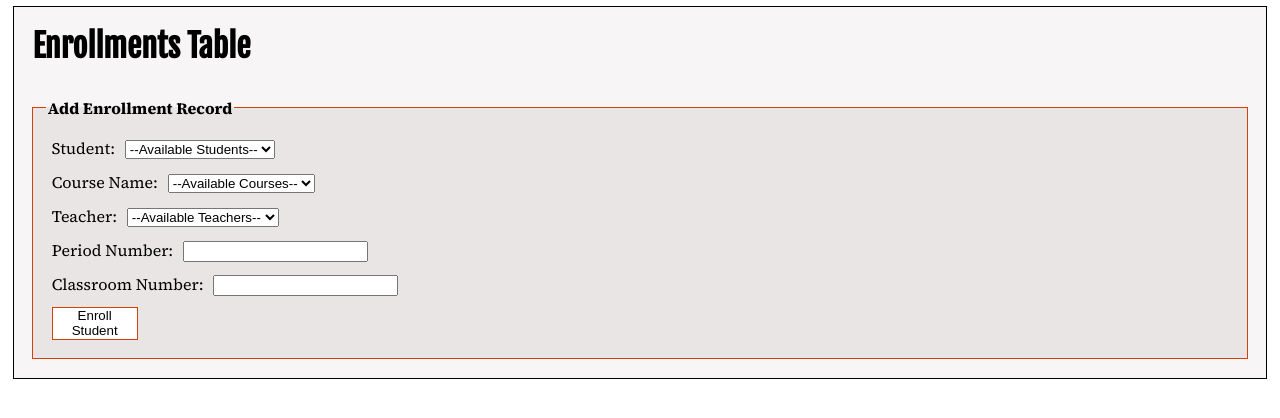
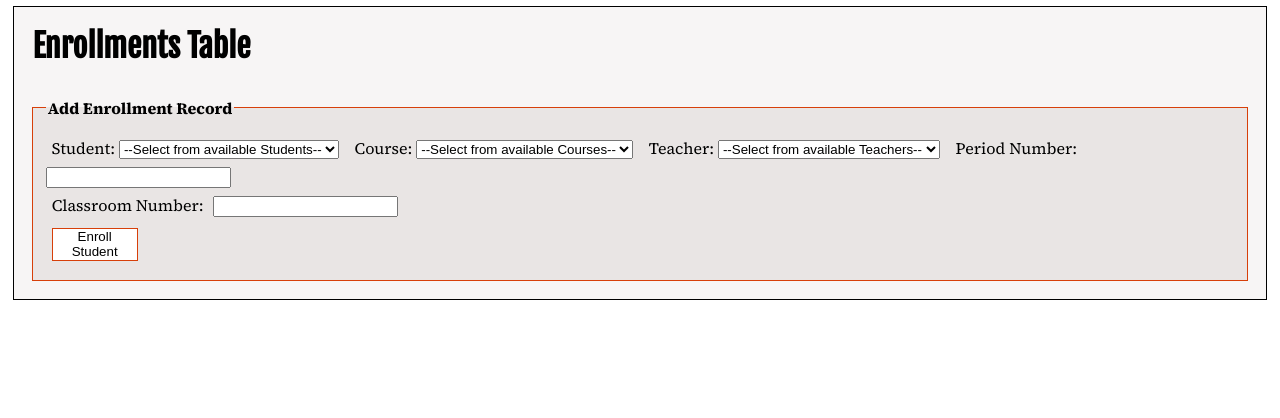
Before and after one commit to conradschreiner/BHSClassEnrollmentsFlaskApp, a Flask app: template templates/enrollments.j2 in a window 1280 px wide. Shown: the part 87-505 px from the top of the page. Run offline with Flask 3, Linux system fonts and the light colour scheme; the template is opened without the code that fills it, so the values that code supplies are empty; some libraries are stand-ins or nearby versions.

Commit message:
Enrollments INSERT implemented via add_enrollment() with dynamic dropdowns

```diff
--- a/app.py
+++ b/app.py
@@ -35,6 +35,11 @@ def run_select_query(query):
     cursor.execute(query)
     return cursor.fetchall()
 
+def run_select_params_query(query, values):
+    """Executes and returns a mysql select query against the configured database."""
+    cursor = mysql.connection.cursor()
+    cursor.execute(query, values)
+    return cursor.fetchall()
 
 def run_insert_query(query, values):
     """Executes and commits a mysql insert query against the configured database."""
@@ -343,12 +348,43 @@ def enrollments():
 
     # load query from file and store as string variable
     enrollments_query = read_sql_file(r"database/sql_storage/select_all_enrollments.sql")
+    student_names_query = read_sql_file(r"database/sql_storage/select_student_names.sql")
+    course_names_query = read_sql_file(r"database/sql_storage/select_course_names.sql")
+    teacher_names_query = read_sql_file(r"database/sql_storage/select_teacher_names.sql")
 
     # run query and generate jinja template
-    results = run_select_query(enrollments_query)
+    enrollments_table = run_select_query(enrollments_query)
+    student_dropdown = run_select_query(student_names_query)
+    course_dropdown = run_select_query(course_names_query)
+    teacher_dropdown = run_select_query(teacher_names_query)
 
-    return render_template("enrollments.j2", enrollments=results)
+    return render_template("enrollments.j2", enrollments=enrollments_table, students=student_dropdown, courses=course_dropdown, teachers=teacher_dropdown)
 
+@app.route("/enrollments/create", methods=["POST"])
+def add_enrollment():
+    """Creates a new enrollment record in the database with the given user input"""
+    if request.method == "POST":
+        try:
+            student = request.form["student"]
+            course = request.form["course"]
+            teacher = request.form["teacher"]
+            period = request.form["period"]
+            classroom = request.form["classroom"]
+
+            insert_query = ("INSERT INTO `Enrollments` (studentID, classSectionID, enrolledDate)"
+                            "VALUES (%s, "
+                            "(SELECT classSectionID FROM `ClassSections` WHERE teacherID = %s AND courseID = %s AND period = %s AND classroom = %s),"
+                            "%s);")
+
+            insert_values = (student, teacher, course, period, classroom, "CURRENT_DATE")
+
+            run_insert_query(insert_query, insert_values)
+
+            return redirect("/enrollments")
+
+        except Exception as e:
+            logging.error(f"Error adding enrollment: {e}")
+            return "There was an error adding the enrollment.", 500
 
 # Listener
 if __name__ == "__main__":
--- /dev/null
+++ b/database/sql_storage/select_student_names.sql
@@ -0,0 +1 @@
+SELECT studentID, CONCAT(fName, ' ', lName) as "fullName" FROM `Students`;
--- a/templates/enrollments.j2
+++ b/templates/enrollments.j2
@@ -41,46 +41,33 @@
       </tr>
     {% endfor %}
     </table>
-    <form>
+    <form name="add_enrollment" id="add_enrollment" action="/enrollments/create" method="POST">
       <fieldset>
         <legend><strong>Add Enrollment Record</strong></legend>
-        <div>
-          <label for="student">Student: </label>
+      <label>Student:
           <select name="student" id="student">
-            <option value="">--Available Students--</option>
-            <option>Priyanka Patel</option>
-            <option>Rahul Patel</option>
-            <option>Hideo Kojima</option>
-            <option>Howard Howardson</option>
-            <option>Ximena Cuaron</option>
-            <option>Olaf Olafson</option>
+            <option value="0">--Select from available Students--</option>
+            {% for student in students %}
+                <option value="{{ student.studentID }}">{{ student.fullName }}</option>
+            {% endfor %}
           </select>
-        </div>
-        <div>
-          <label for="coursename">Course Name: </label>
-          <select name="coursename" id="coursename">
-            <option value="">--Available Courses--</option>
-            <option>English</option>
-            <option>Sophomore</option>
-            <option>AP Calculus</option>
-            <option>Geometry</option>
-            <option>Driver's Ed</option>
-            <option>US History</option>
+      </label>
+      <label>Course:
+          <select name="course" id="course">
+            <option value="0">--Select from available Courses--</option>
+            {% for course in courses %}
+                <option value="{{ course.courseID }}">{{ course.name }}</option>
+            {% endfor %}
           </select>
-        </div>
-        <div>
-          <label for="teacher">Teacher: </label>
+      </label>
+      <label>Teacher:
           <select name="teacher" id="teacher">
-            <option value="0">--Available Teachers--</option>
-            <option value="1">Kate Jones</option>
-            <option value="2">Brandon Lynn</option>
-            <option value="3">Ruth Rosenberg</option>
-            <option value="4">Brandon Lynn</option>
-            <option value="5">Dave Kim</option>
-            <option value="6">Sandra Springfield</option>
+            <option value="0">--Select from available Teachers--</option>
+            {% for teacher in teachers %}
+                <option value="{{ teacher.teacherID }}">{{ teacher.fullName }}</option>
+            {% endfor %}
           </select>
-        </div>
-        <div>
+      </label>
           <label for="period">Period Number: </label>
           <input type="number" id="period" name="period" />
         </div>
@@ -88,8 +75,8 @@
           <label for="classroom">Classroom Number: </label>
           <input type="number" id="classroom" name="classroom" />
         </div>
-        <label for="addEnroll">
-          <button type="submit" id="addEnroll">Enroll Student</button>
+        <label>
+          <button type="submit" id="add_enrollment">Enroll Student</button>
         </label>
       </fieldset>
     </form>
```
